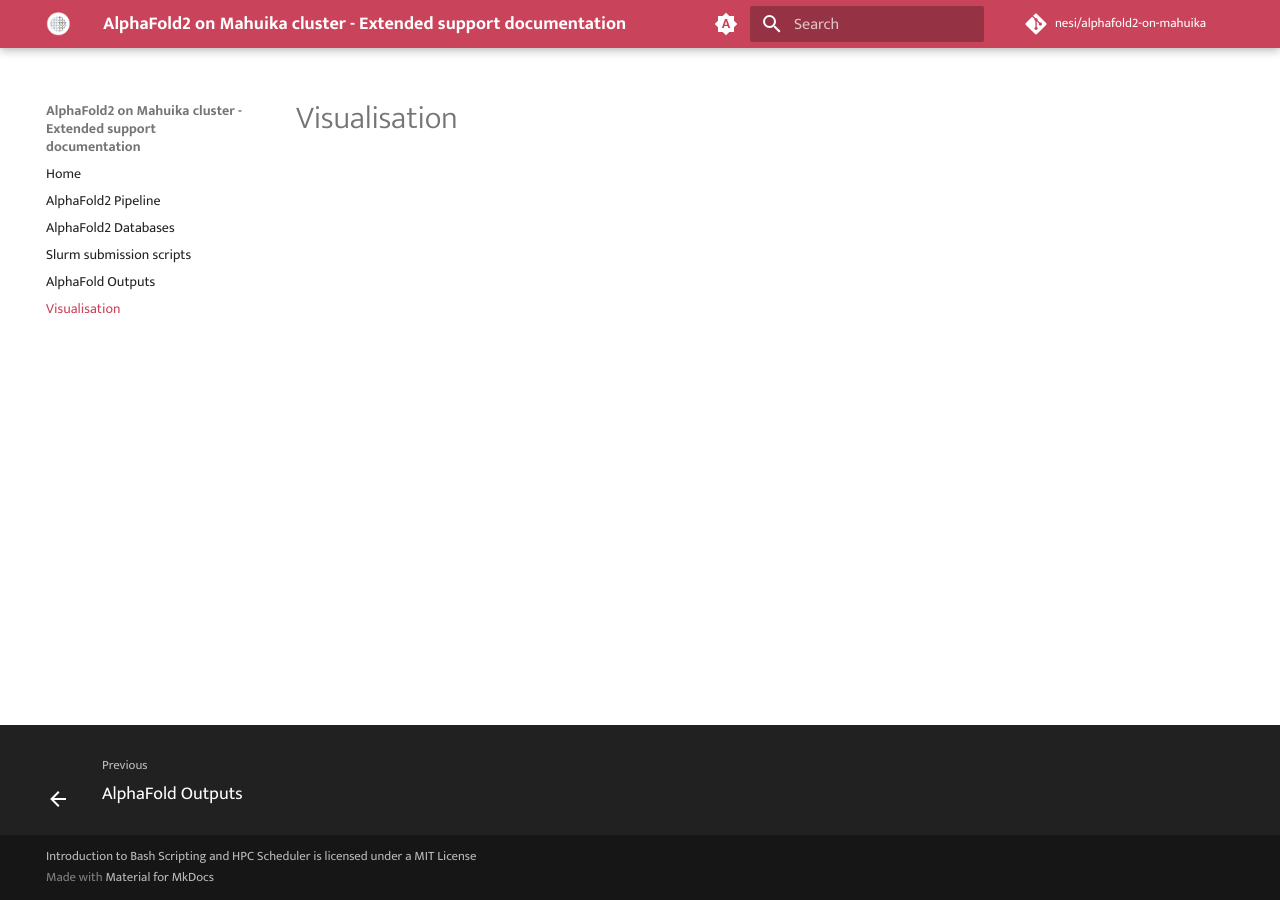
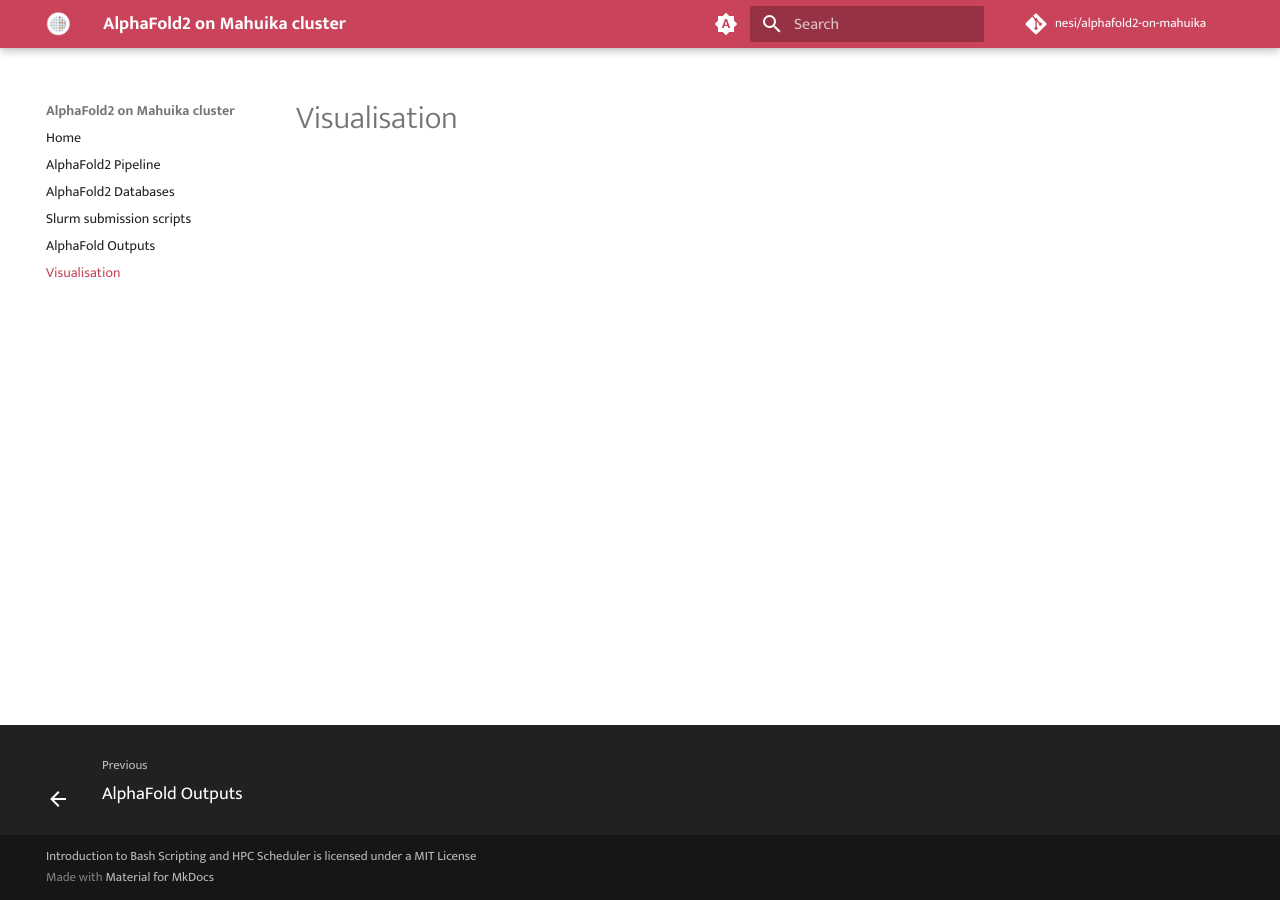
Before and after one commit to nesi/alphafold2-on-mahuika, an MkDocs documentation site: the page built from docs/5_visualisation.md, in a window 1280 px wide. Built offline with MkDocs 1.6.1 and Material for MkDocs 9.7.7, drawn with Linux system fonts in a browser that asks for light colours; comment, search, counter and statistics services are not loaded.

Commit message:
remove "Extended..."

```diff
--- a/docs/index.md
+++ b/docs/index.md
@@ -1,6 +1,6 @@
 
 <center>
-# AlphaFold2 on Mahuika cluster : Extended support documentation
+# AlphaFold2 on Mahuika cluster
 </center>
 
 ![image](./nesi_images/casp14_predictions.gif)
--- a/mkdocs.yml
+++ b/mkdocs.yml
@@ -1,4 +1,4 @@
-site_name: AlphaFold2 on Mahuika cluster - Extended support documentation
+site_name: AlphaFold2 on Mahuika cluster
 site_author: NeSI
 site_dir: public
 site_url: "https://nesi.github.io/alphafold2-on-mahuika/"
```
